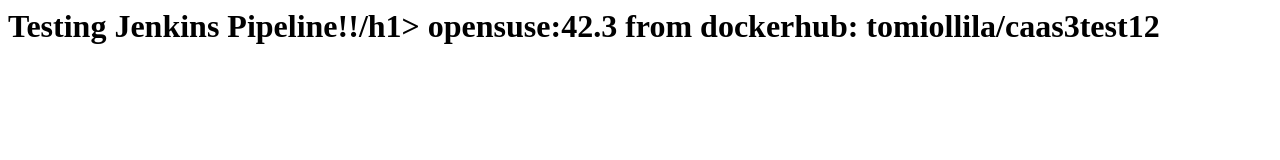
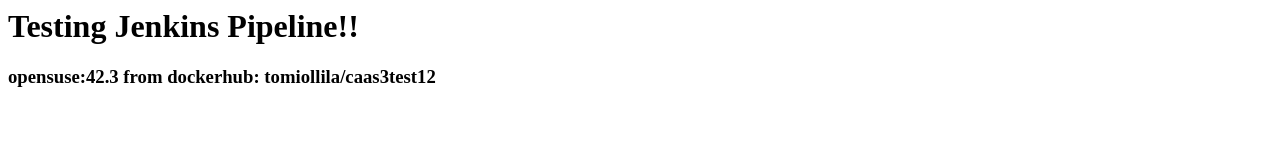
Before and after one commit to tomiollila/caas3test1, a plain HTML site: page index.html in a window 1280 px wide. Drawn offline with Linux system fonts and the light colour scheme.

Commit message:
Update index.html

```diff
--- a/index.html
+++ b/index.html
@@ -1,4 +1,5 @@
-<html><body><h1>Testing Jenkins Pipeline!!/h1></body>
-  opensuse:42.3
-  from dockerhub: tomiollila/caas3test12
+<html><body><h1>Testing Jenkins Pipeline!!</h1>
+  <h3>opensuse:42.3
+  from dockerhub: tomiollila/caas3test12</h3>
+  </body>
   </html>
```
